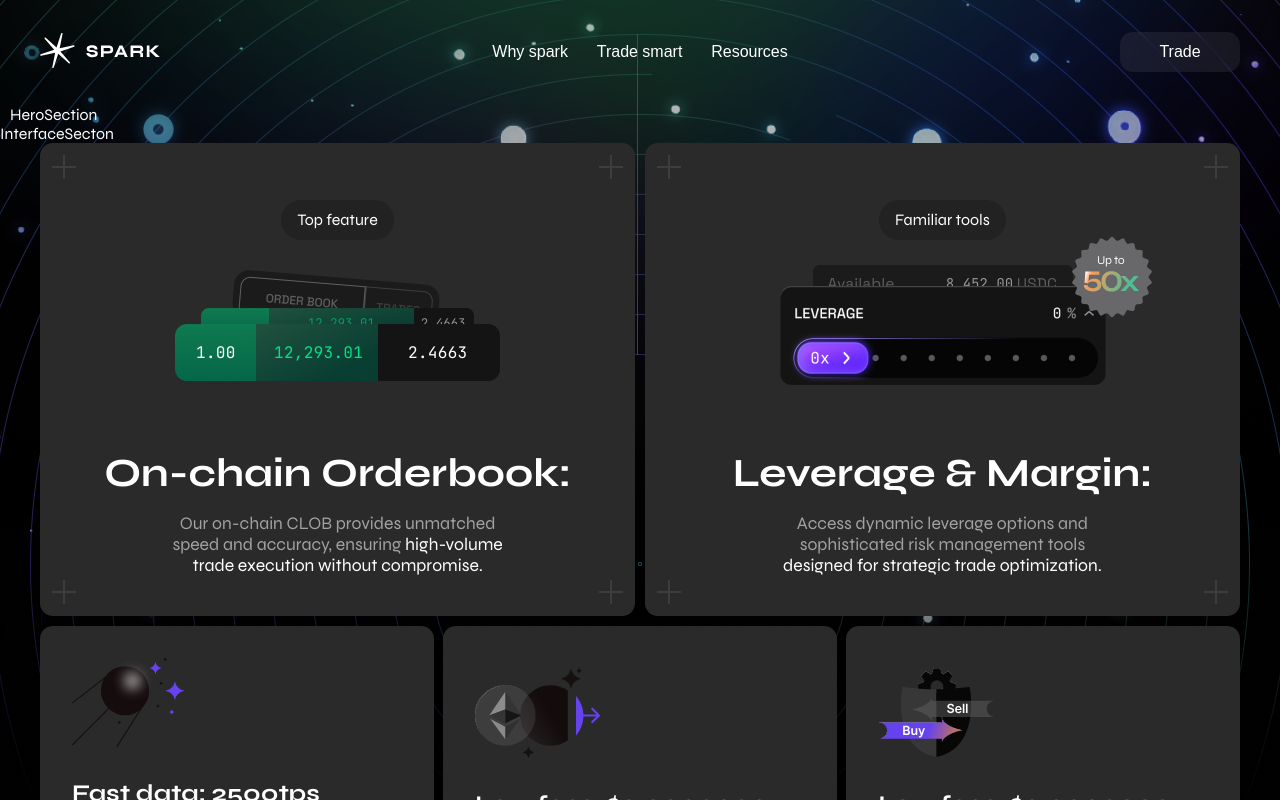
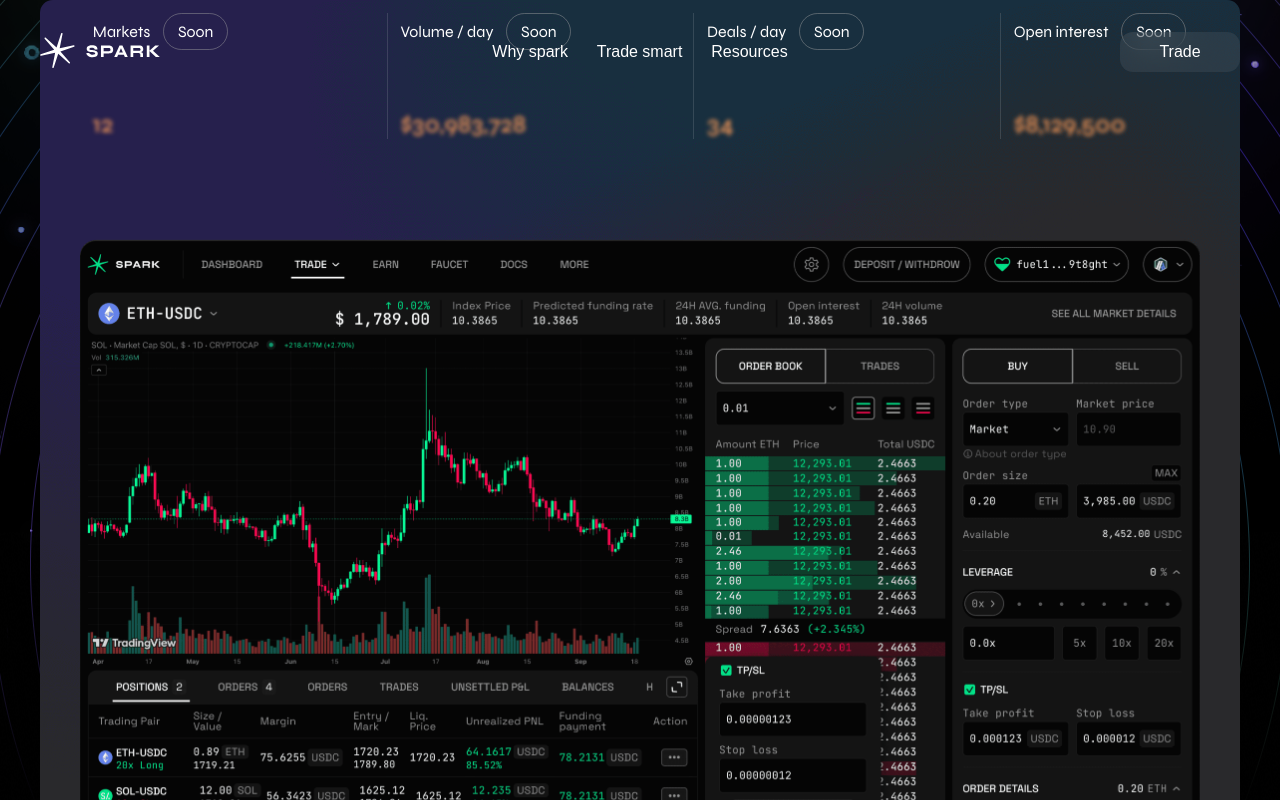
Before and after one commit to compolabs/spark-landing, a Next.js app: page / in a window 1280 px wide. Shown: the top 800 px of the page. Built offline with nearby package versions, Linux system fonts and the light colour scheme.

Commit message:
why spark section layout (#18)
* why spark section layout

* fix for image path

* improved section exporting

* cleanup

* converted px to rem, fixed image warning

---------

Co-authored-by: anna.kuvarina <AnnaKuvarina>

```diff
--- a/src/core/components/LandingPage/HeroSection.tsx
+++ /dev/null
@@ -1,18 +0,0 @@
-import { css } from "@emotion/react";
-
-import { getIdAnchor } from "@/core/utils/getidAnchor";
-import { SourceNames } from "@/core/utils/pageSources";
-
-const HeroSection = () => {
-  return (
-    <div id={getIdAnchor(SourceNames.WhySpark)} css={cssStyle.heroContainer}>
-      HeroSection
-    </div>
-  );
-};
-const cssStyle = {
-  heroContainer: css`
-    margin: 105px 10px 0;
-  `,
-};
-export default HeroSection;
--- a/src/core/components/LandingPage/LandingPage.tsx
+++ b/src/core/components/LandingPage/LandingPage.tsx
@@ -2,7 +2,7 @@ import React from "react";
 
 import useMainFont from "@/core/hooks/useMainFont";
 
-import HeroSection from "./HeroSection";
+import { WhySparkSection } from "./WhySparkSection";
 import Features from "./Features/Features";
 import InterfaceSection from "./InterfaceSection";
 import { TradingPlatformSection } from "./TradingPlatformSection";
@@ -15,7 +15,7 @@ const LandingPage = () => {
   return (
     <main className={syne}>
       <Background />
-      <HeroSection />
+      <WhySparkSection />
       <InterfaceSection />
       <Features />
       <TradingPlatformSection />
--- a/src/core/components/LandingPage/TradingPlatformSection/TradingPlatformSection.tsx
+++ b/src/core/components/LandingPage/TradingPlatformSection/TradingPlatformSection.tsx
@@ -43,6 +43,7 @@ const TradingPlatformSection = () => {
             src="./images/trade-platform.png"
             alt="trade-platform"
             fill
+            priority
           />
         </div>
 
--- /dev/null
+++ b/src/core/components/LandingPage/WhySparkSection/ProductDigits.tsx
@@ -0,0 +1,111 @@
+import { css } from "@emotion/react";
+
+import { useMobileWindowWidth } from "@/core/hooks/useMobileWindowWidth";
+import theme from "@/core/styles/theme";
+import { productDigits } from "@/core/components/LandingPage/WhySparkSection/constants";
+import { convertPxToRem } from "@/core/utils/convertPxToRem";
+
+import SoonBadge from "./SoonBadge";
+
+const ProductDigits = () => {
+  const isMobile = useMobileWindowWidth();
+
+  return (
+    <div css={cssStyle.container}>
+      {isMobile && <SoonBadge/>}
+
+      <div css={cssStyle.digitsWrapper}>
+        {productDigits.map(({ title, numbers, mobileOrder, desktopOrder }) => (
+          <div key={title} css={cssStyle.digitsCard(isMobile ? mobileOrder : desktopOrder)}>
+            <div css={cssStyle.desktopCardTitleRow}>
+              <span css={cssStyle.cardTitle}>{title}</span>
+              {!isMobile && <SoonBadge/>}
+            </div>
+            <span css={cssStyle.cardNumbers}>{numbers}</span>
+          </div>
+        ))}
+      </div>
+    </div>
+  )
+};
+
+const cssStyle = {
+  container: css`
+    width: 100%;
+    max-width: 18.5rem;
+
+    ${theme.media.tabletBreakPoint} {
+      max-width: 100%;
+      margin-bottom: ${theme.spacing.custom[80]};
+    }
+  `,
+  digitsWrapper: css`
+    display: flex;
+    flex-wrap: wrap;
+    justify-content: space-between;
+    padding-top: ${theme.spacing.large};
+    gap: ${theme.spacing.large} ${theme.spacing.medium};
+
+    ${theme.media.tabletBreakPoint} {
+      flex-wrap: nowrap;
+      padding-top: 0;
+      gap: 0;
+      max-width: 70rem;
+      margin: 0 auto;
+    }
+
+    ${theme.media.desktop} {
+      max-width: 90rem;
+    }
+  `,
+  desktopDigitsWrapper: css`
+    display: flex;
+    justify-content: space-between;
+  `,
+  digitsCard: (order: number) => css`
+    display: flex;
+    flex-direction: column;
+    align-items: flex-start;
+    max-width: 8.5rem;
+    width: 100%;
+    order: ${order};
+
+    ${theme.media.tabletBreakPoint} {
+      border-left: ${order === 1 ? "none" : `${convertPxToRem(1)} solid ${theme.colors.white[13]}`};
+      max-width: ${convertPxToRem(200)};
+      padding-left: ${theme.spacing.normal};
+    }
+  `,
+  cardTitle: css`
+    color: ${theme.colors.grey.textLight};
+    font-size: ${theme.text.size.tiny};
+
+    ${theme.media.tabletBreakPoint} {
+      margin-right: ${theme.spacing.normal};
+      color: ${theme.colors.white.default};
+    }
+  `,
+  desktopCardTitleRow: css`
+    display: flex;
+    width: 100%;
+
+    ${theme.media.tabletBreakPoint} {
+      align-items: flex-start;
+      flex-direction: column-reverse;
+      margin-bottom: ${theme.spacing.custom[60]};
+    }
+
+    ${theme.media.tabletLandscape} {
+      flex-direction: row;
+      align-items: center;
+    }
+  `,
+  cardNumbers: css`
+    text-shadow: 0 0 ${convertPxToRem(4)} ${theme.colors.orange};
+    color: transparent;
+    font-size: ${theme.text.size.medium};
+    font-weight: ${theme.text.weight.medium};
+  `,
+};
+
+export default ProductDigits;
--- /dev/null
+++ b/src/core/components/LandingPage/WhySparkSection/SoonBadge.tsx
@@ -0,0 +1,33 @@
+import { css } from "@emotion/react";
+
+import theme from "@/core/styles/theme";
+import Badge from "@/core/components/common/Badge";
+import { convertPxToRem } from "@/core/utils/convertPxToRem";
+
+const SoonBadge = () => (
+  <Badge
+    content="Soon"
+    borderStyles={cssStyles.badge}
+    bgColor="transparent"
+    styles={cssStyles.content}
+  />
+);
+
+const cssStyles = {
+  badge: css`
+    border: ${convertPxToRem(1)} solid ${theme.colors.grey[45]};
+    ${theme.media.tabletBreakPoint} {
+      margin-bottom: ${theme.spacing.normal};
+    }
+
+    ${theme.media.tabletLandscape} {
+      margin-bottom: 0;
+    }
+  `,
+  content: css`
+    padding: ${theme.spacing.small} ${theme.spacing.normal};
+    font-size: ${theme.text.size.tiny};
+  `
+};
+
+export default SoonBadge;
--- /dev/null
+++ b/src/core/components/LandingPage/WhySparkSection/WhySparkSection.tsx
@@ -0,0 +1,129 @@
+import { css, keyframes } from "@emotion/react";
+import Image from "next/image";
+
+import { getIdAnchor } from "@/core/utils/getidAnchor";
+import { SourceNames } from "@/core/utils/pageSources";
+import { useMobileWindowWidth } from "@/core/hooks/useMobileWindowWidth";
+import theme from "@/core/styles/theme";
+import SectionWrapper from "@/core/components/common/SectionWrapper";
+import ProductDigits from "@/core/components/LandingPage/WhySparkSection/ProductDigits";
+
+const WhySparkSection = () => {
+  const isMobile = useMobileWindowWidth();
+  return (
+    <SectionWrapper>
+      <div
+        id={getIdAnchor(SourceNames.WhySpark)}
+        css={cssStyle.container}
+      >
+        <Image
+          src="./images/bg.png"
+          alt="bg"
+          css={cssStyle.bgImage}
+          fill
+          priority
+        />
+
+        <ProductDigits />
+
+        <div css={cssStyle.imageContainer}>
+          <Image
+            src={isMobile ? "./images/trade-platform_mobile.png" : "./images/main_screen.png"}
+            alt="product"
+            fill
+          />
+        </div>
+      </div>
+    </SectionWrapper>
+  );
+};
+
+const fadeIn = keyframes`
+  0% {
+    opacity: 0;
+  }
+  100% {
+    visibility: visible;
+    opacity: 1;
+  }
+`;
+
+const cssStyle = {
+  container: css`
+    display: flex;
+    flex-direction: column;
+    align-items: center;
+    position: relative;
+    margin: 0 auto ${theme.spacing.custom[10]};
+    padding: ${theme.spacing.custom[20]} ${theme.spacing.custom[20]} 0;
+    border-radius: ${theme.borderRadius.default};
+    width: 100%;
+
+    ${theme.media.tabletBreakPoint} {
+      padding: ${theme.spacing.normal} ${theme.spacing.normal} ${theme.spacing.custom[40]};
+    }
+
+    ${theme.media.tabletLandscape} {
+      padding-left: ${theme.spacing.custom[40]};
+      padding-right: ${theme.spacing.custom[40]};
+    }
+  `,
+  bgImage: css`
+    border-radius: ${theme.borderRadius.default};
+    z-index: -1;
+  `,
+  imageContainer: css`
+    margin-top: 1.25rem;
+    position: relative;
+    width: 20.5rem;
+    height: 20.5rem;
+
+    ${theme.media.tabletBreakPoint} {
+      width: 33.5rem;
+      height: 18.75rem;
+
+      &:before {
+        content: "";
+        display: block;
+        position: absolute;
+        z-index: 0;
+        background: ${theme.colors.purpleShadow};
+        border-radius: ${theme.borderRadius.default};
+        width: calc(33.5rem - 3.5rem);
+        height: 2.5rem;
+        top: -1rem;
+        left: 1.75rem;
+        right: 0;
+        animation: ${fadeIn} .2s;
+      }
+    }
+
+    ${theme.media.tabletLandscape} {
+      width: 54rem;
+      height: 30.5rem;
+      &:before {
+        width: calc(54rem - 3.5rem);
+        height: 3rem;
+        top: -1.25rem;
+      }
+    }
+
+    ${theme.media.tablet} {
+      width: 70rem;
+      height: 39.5rem;
+      &:before {
+        width: calc(70rem - 3.5rem);
+      }
+    }
+
+    ${theme.media.desktop} {
+      width: 90rem;
+      height: 51rem;
+      &:before {
+        width: calc(90rem - 3.5rem);
+      }
+    }
+  `,
+};
+
+export default WhySparkSection;
--- /dev/null
+++ b/src/core/components/LandingPage/WhySparkSection/constants.ts
@@ -0,0 +1,26 @@
+export const productDigits = [
+  {
+    title: "Deals / day",
+    numbers: "34",
+    mobileOrder: 1,
+    desktopOrder: 3,
+  },
+  {
+    title: "Markets",
+    numbers: "12",
+    mobileOrder: 1,
+    desktopOrder: 1,
+  },
+  {
+    title: "Volume / day",
+    numbers: "$30,983,728",
+    mobileOrder: 1,
+    desktopOrder: 2,
+  },
+  {
+    title: "Open interest",
+    numbers: "$8,129,500",
+    mobileOrder: 1,
+    desktopOrder: 4,
+  },
+];
--- /dev/null
+++ b/src/core/components/LandingPage/WhySparkSection/index.ts
@@ -0,0 +1 @@
+export { default as WhySparkSection } from "./WhySparkSection";
--- a/src/core/components/common/SectionWrapper.tsx
+++ b/src/core/components/common/SectionWrapper.tsx
@@ -35,6 +35,7 @@ const cssStyles = {
     margin: 0 auto;
     padding: 0 ${theme.spacing.medium} 0;
     max-width: ${maxWidth};
+    box-sizing: initial;
 
     ${theme.media.tabletBreakPoint} {
       padding: 0 ${theme.spacing.custom[40]} 0;
--- a/src/core/styles/theme.ts
+++ b/src/core/styles/theme.ts
@@ -1,6 +1,8 @@
 const landingTheme = {
   spacing: {
     custom: {
+      80: "5rem",
+      60: "3.75rem",
       40: "2.5rem",
       20: "1.25rem",
       10: "0.6rem",
@@ -45,12 +47,16 @@ const landingTheme = {
       text: "#F8FCFC",
       100: "#FEFFF0",
       37: "#FEFFF05E",
+      13: "#FFFFFF21",
     },
     grey: {
       light: "#A2A2A2",
       dark: "#2A2A2A",
       bgDark: "#232322",
       lightDark: "#3d3d3d",
+      textLight: "#8E8E8E",
+      45: "#A3A3A373",
+
     },
     black: {
       default: "#000",
@@ -68,6 +74,7 @@ const landingTheme = {
       50: "#00E388",
     },
     pink: "#E395FF",
+    purpleShadow: "#1D1927",
   },
 
   borderRadius: {
```
